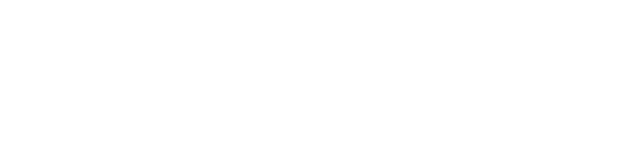
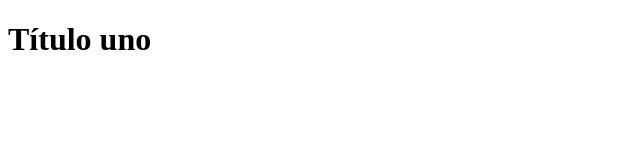
Before and after one commit to africo-git/pruebaNumRama, a plain HTML site: page index.html in a window 1280 px wide. Shown: the whole page, without its empty margins (0-640 px from the left). Drawn offline with Linux system fonts and the light colour scheme.

Commit message:
Añadido título uno.

```diff
--- a/index.html
+++ b/index.html
@@ -7,6 +7,7 @@
     <title>Mi título</title>
 </head>
 <body>
+    <h1>Título uno</h1>
 
 </body>
 </html>
```
